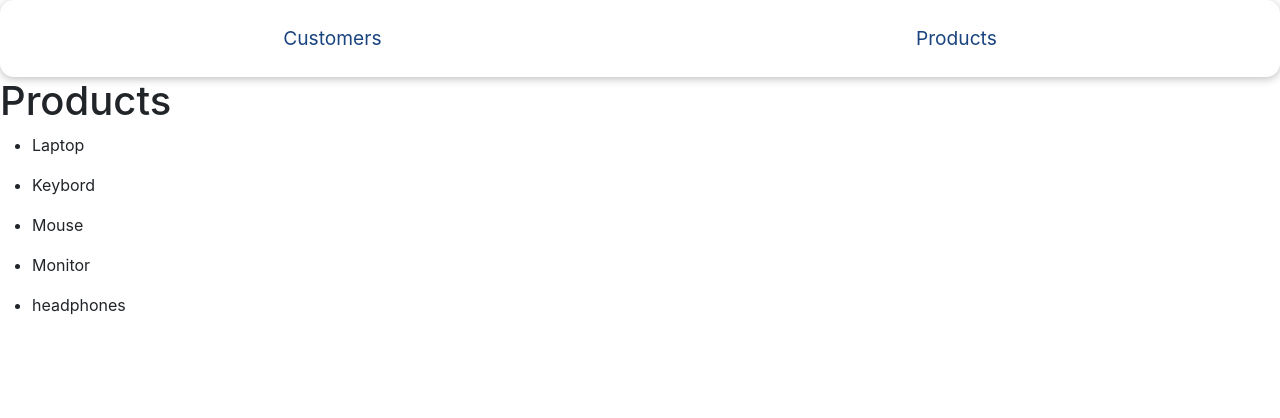
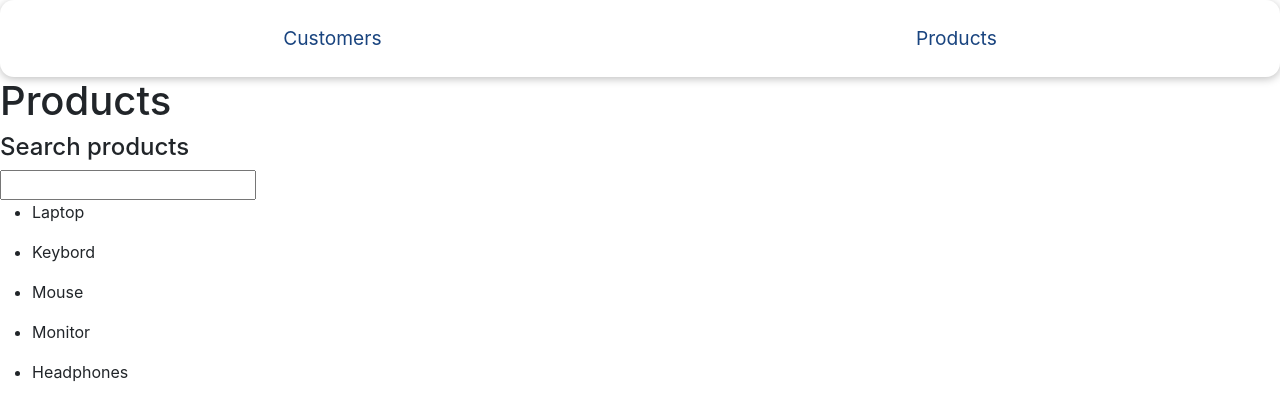
Before and after one commit to doooox/store-app, a React (Create React App) app: page /products in a window 1280 px wide. Shown: the top 418 px of the page. Built offline with nearby package versions, Linux system fonts and the light colour scheme.

Commit message:
Add products filtering

```diff
--- a/src/pages/AppCustomers.jsx
+++ b/src/pages/AppCustomers.jsx
@@ -11,9 +11,8 @@ const AppCustomers = () => {
     const addCustomerHandler = (firstName, lastName) => {
         const newCustomer = CustomerService.create({ firstName, lastName });
         setCustomers([...customers, newCustomer]);
+    }
 
-    }
-    console.log(customers);
     const deleteHandler = (id) => {
         const isDeleted = CustomerService.delete(id);
         if (isDeleted) {
--- a/src/pages/AppProducts.jsx
+++ b/src/pages/AppProducts.jsx
@@ -4,12 +4,22 @@ import ProductService from '../services/ProductService'
 
 const AppProducts = () => {
     const allProducts = ProductService.getAll();
-    const [products, setProducts] = useState( allProducts )
-    return(
+    const [products, setProducts] = useState(allProducts)
+    const [filter, setFilter] = useState('')
+
+    const filterHandler = (e) => {
+        setFilter(e.target.value)
+
+    }
+    const filterProducts = products.filter((product) => product.name.toLowerCase().includes(filter.toLocaleLowerCase()))
+    return (
         <div>
             <h1>Products</h1>
-
-            {products.map((product) =>
+            <div>
+                <h4>Search products</h4>
+                <input type="text" value={filter} onChange={filterHandler} />
+            </div>
+            {filterProducts.map((product) =>
                 <SingleProduct
                     key={product.id}
                     id={product.id}
--- a/src/services/ProductService.jsx
+++ b/src/services/ProductService.jsx
@@ -18,7 +18,7 @@ class ProductService{
         },
         {
             id:5,
-            name: 'headphones'
+            name: 'Headphones'
         }
     ];
 
```
